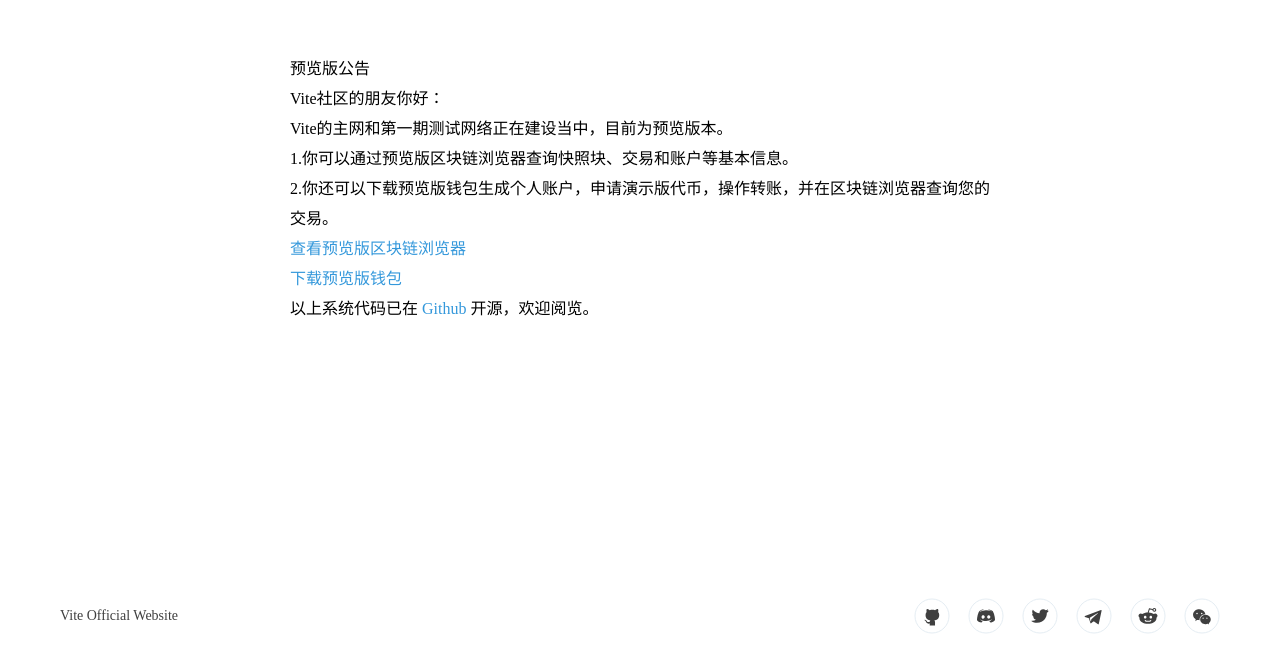
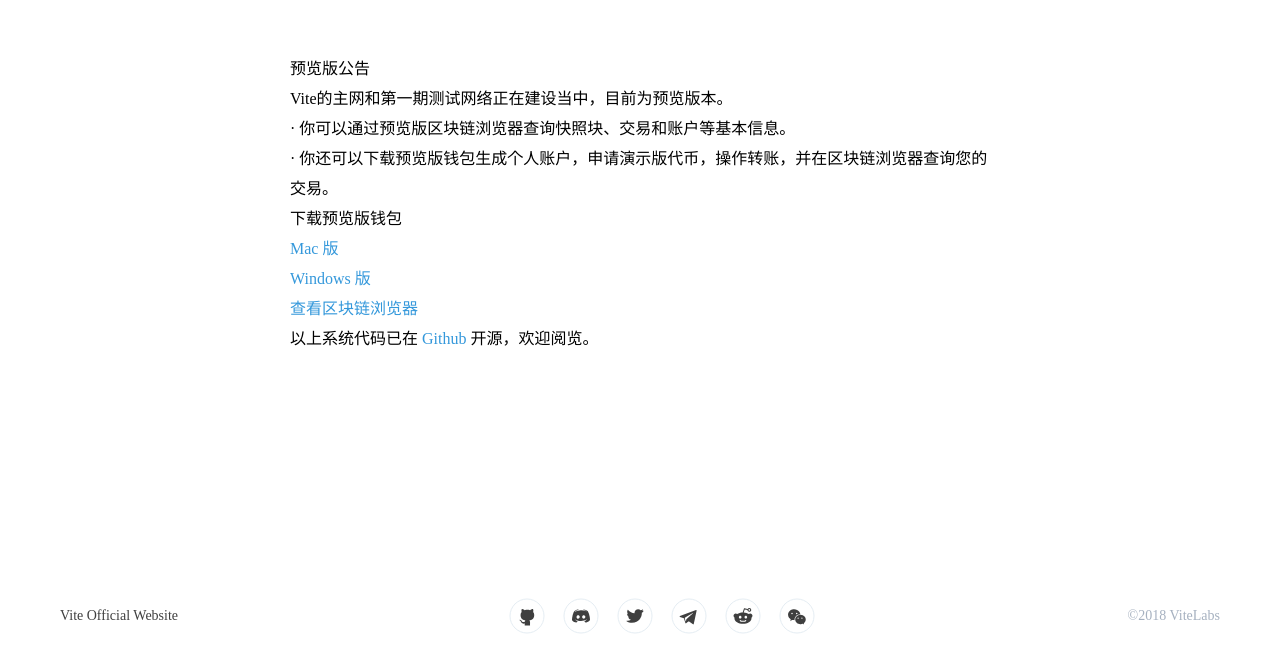
Before and after one commit to csfl/net-notice, a Nuxt app: page / in a window 1280 px wide. Shown: the part 146-814 px from the top of the page. Built offline with nearby package versions, Linux system fonts and the light colour scheme.

Commit message:
change text

```diff
--- a/components/Footer.vue
+++ b/components/Footer.vue
@@ -27,6 +27,7 @@
           <img slot="reference" src="~assets/images/wecht.svg"/>
         </el-popover>
       </div>
+      <div class="brand">©2018 ViteLabs</div>
     </div>
   </footer>
 </template>
--- a/pages/index.vue
+++ b/pages/index.vue
@@ -3,16 +3,17 @@
     <div class="page-content">
       <div class="title">预览版公告</div>
       <div class="context">
-        <div>Vite社区的朋友你好：</div>
         <div>Vite的主网和第一期测试网络正在建设当中，目前为预览版本。</div>
-        <div>1.你可以通过预览版区块链浏览器查询快照块、交易和账户等基本信息。</div>
-        <div>2.你还可以下载预览版钱包生成个人账户，申请演示版代币，操作转账，并在区块链浏览器查询您的交易。</div>
+        <div>· 你可以通过预览版区块链浏览器查询快照块、交易和账户等基本信息。</div>
+        <div>· 你还可以下载预览版钱包生成个人账户，申请演示版代币，操作转账，并在区块链浏览器查询您的交易。</div>
       </div>
       <div>
-        <a href="https://test.vite.net" target="_blank">查看预览版区块链浏览器</a>
+        下载预览版钱包
+        <div><a target="_blank">Mac 版</a></div>
+        <div><a target="_blank">Windows 版</a></div>
       </div>
       <div>
-        <a>下载预览版钱包</a>
+        <a href="https://test.vite.net" target="_blank">查看区块链浏览器</a>
       </div>
       <div>
         以上系统代码已在
```
